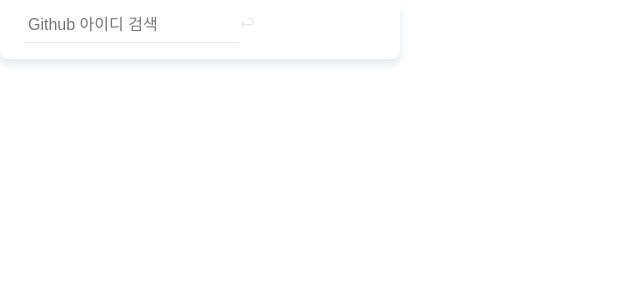
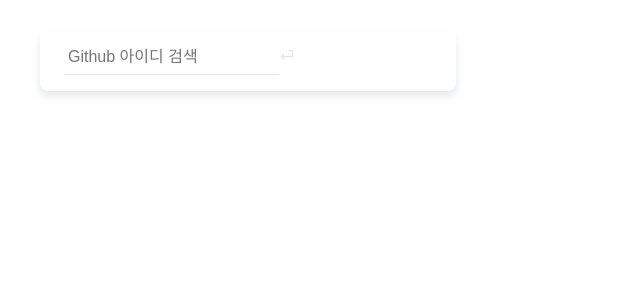
Before and after one commit to wanted-pre-onboarding-09/wanted-codestates-project-9-5-2, a React (Create React App) app: page / in a window 1280 px wide. Shown: the top 300 px of the page, without its empty margins (0-640 px from the left). Built offline with nearby package versions, Linux system fonts and the light colour scheme.

Commit message:
[ui] modify css

```diff
--- a/src/components/Search.module.css
+++ b/src/components/Search.module.css
@@ -2,9 +2,12 @@
   padding: 0.5rem 1.5rem 1rem;
   background-color: #fff;
   box-shadow: 0px 5px 10px #e5e7eb;
-  width: 25rem;
+  width: 26rem;
   border-radius: 0.5rem;
   font-size: 1rem;
+  position: absolute;
+  top: 2rem;
+  left: 2.5rem;
 }
 .input {
   outline: none;
--- a/src/components/UserInfo.module.css
+++ b/src/components/UserInfo.module.css
@@ -4,7 +4,7 @@
 .user-info__container {
   display: flex;
   align-items: center;
-  margin-top: 10px;
+  margin-top: 16px;
 }
 
 .user-info__image {
@@ -23,6 +23,11 @@
 
 .user-info__link {
   font-weight: 600;
+  color: #4b5563;
+}
+
+.user-info__link:hover {
+  color: #000;
 }
 
 .user-info__name {
--- a/src/components/UserInfoDescription.module.css
+++ b/src/components/UserInfoDescription.module.css
@@ -1,7 +1,7 @@
 .user-info__description {
   margin-top: 1rem;
   padding-top: 1rem;
-  font-size: 0.8rem;
+  font-size: 0.9rem;
   color: #a2aab5;
   line-height: 1.25rem;
 }
--- a/src/index.css
+++ b/src/index.css
@@ -2,6 +2,7 @@
   box-sizing: border-box;
   margin: 0;
   padding: 0;
+  font-size: 1rem;
 }
 
 body {
```
